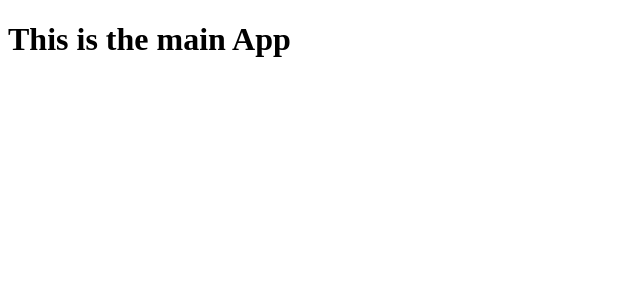
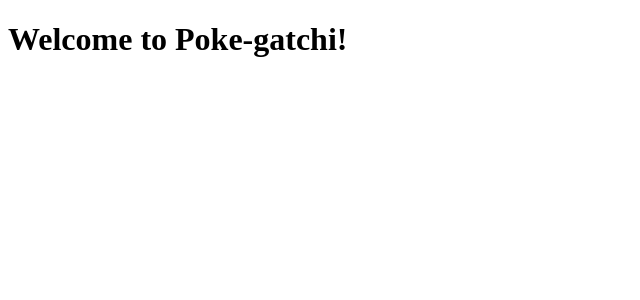
Before and after one commit to jamesvphan/poke-mern, a React app: page / in a window 1280 px wide. Shown: the top 300 px of the page, without its empty margins (0-640 px from the left). Built offline with nearby package versions, Linux system fonts and the light colour scheme.

Commit message:
Update to React element

```diff
--- a/src/App.js
+++ b/src/App.js
@@ -5,7 +5,7 @@ class App extends Component {
   render() {
     return (
       <div>
-        <h1>This is the main App</h1>
+        <h1>Welcome to Poke-gatchi!</h1>
       </div>
     )
   }
```
